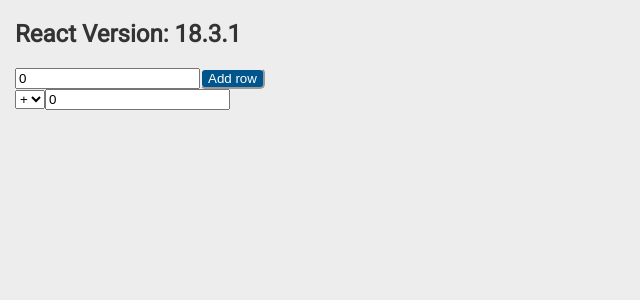
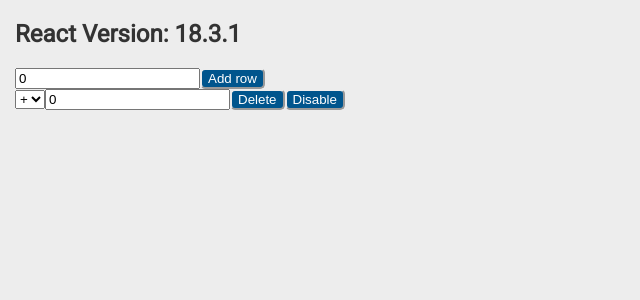
Before and after one commit to OttaviaFeletig/react-calculator-app, a React (Create React App) app: page / in a window 1280 px wide. Both pictures are taken after a click on the button "Add row". Shown: the top 300 px of the page, without its empty margins (0-640 px from the left). Built offline with nearby package versions, Linux system fonts and the light colour scheme.

Commit message:
row number and sign change

```diff
--- a/src/components/NumberInput.js
+++ b/src/components/NumberInput.js
@@ -1,7 +1,9 @@
 import React from "react";
 
 const NumberInput = ({ handleChange, value }) => {
-  return <input type="number" value={value} onChange={handleChange} />;
+  return (
+    <input name="number" type="number" value={value} onChange={handleChange} />
+  );
 };
 
 export default NumberInput;
--- a/src/components/Select.js
+++ b/src/components/Select.js
@@ -1,8 +1,8 @@
 import React from "react";
 
-const Select = ({ sign, changeRowSign }) => {
+const Select = ({ sign, handleChange }) => {
   return (
-    <select id="cars" value={sign} onChange={changeRowSign}>
+    <select name="sign" value={sign} onChange={handleChange}>
       <option value="+">+</option>
       <option value="-">-</option>
     </select>
--- a/src/view/Calculator.js
+++ b/src/view/Calculator.js
@@ -9,17 +9,20 @@
     this.state = { newRowN: 0, allRows: [] };
     this.changeNewN = this.changeNewN.bind(this);
     this.handleAdd = this.handleAdd.bind(this);
-    this.changeRowNumber = this.changeRowNumber.bind(this);
-    this.changeRowSign = this.changeRowSign.bind(this);
+    this.handleRowChange = this.handleRowChange.bind(this);
+    // this.changeRowNumber = this.changeRowNumber.bind(this);
+    // this.changeRowSign = this.changeRowSign.bind(this);
+    this.handleDelete = this.handleDelete.bind(this);
+    this.handleDisable = this.handleDisable.bind(this);
   }
   changeNewN(ev) {
     // console.log(ev.target.value);
-    this.setState({ newRowN: ev.target.value });
+    this.setState((prev) => ({ ...prev, newRowN: ev.target.value }));
   }
   handleAdd() {
-    this.setState({
+    this.setState((prev) => ({
       allRows: [
-        ...this.state.allRows,
+        ...prev.allRows,
         {
           id: this.state.allRows.length,
           sign: "+",
@@ -27,13 +30,29 @@
         },
       ],
       newRowN: 0,
-    });
+    }));
   }
-  changeRowNumber() {
-    console.log("here");
+
+  handleRowChange(ev) {
+    console.log(ev.target.name);
+    const id = parseInt(ev.target.parentNode.getAttribute("id"));
+    // const sign = ev.target.previousSibling.value;
+    this.setState((prev) => ({
+      allRows: prev.allRows.map((row) => {
+        return row.id === id
+          ? { ...row, [ev.target.name]: ev.target.value }
+          : row;
+      }),
+    }));
   }
   changeRowSign() {
     console.log("changing row sign");
+  }
+  handleDelete() {
+    console.log("deleting");
+  }
+  handleDisable() {
+    console.log("disabling");
   }
   render() {
     return (
@@ -45,12 +64,14 @@
         />
         <Button text={"Add row"} handleAdd={this.handleAdd} />
         {this.state.allRows.map((row) => (
-          <div key={row.id}>
-            <Select sign={row.sign} changeRowSign={this.changeRowSign} />
+          <div key={row.id} id={row.id}>
+            <Select sign={row.sign} handleChange={this.handleRowChange} />
             <NumberInput
-              handleChange={this.changeRowNumber}
+              handleChange={this.handleRowChange}
               value={row.number}
             />
+            <Button text={"Delete"} handleDelete={this.handleDelete} />
+            <Button text={"Disable"} handleDisable={this.handleDisable} />
           </div>
         ))}
       </div>
```
